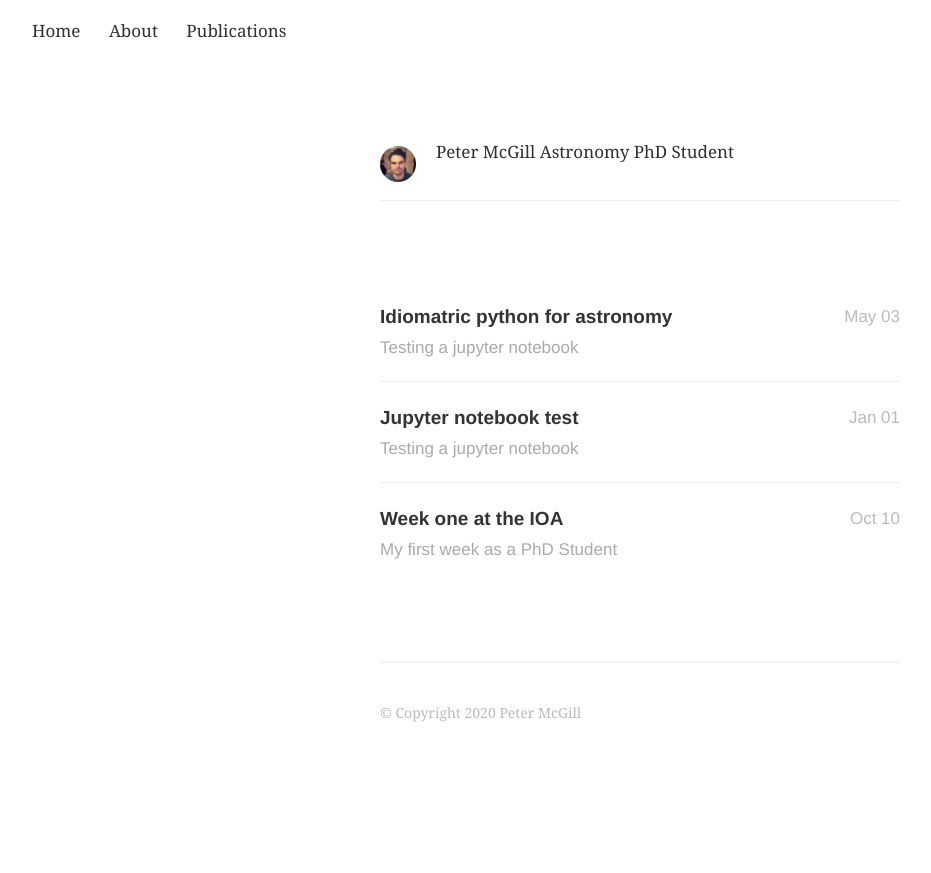
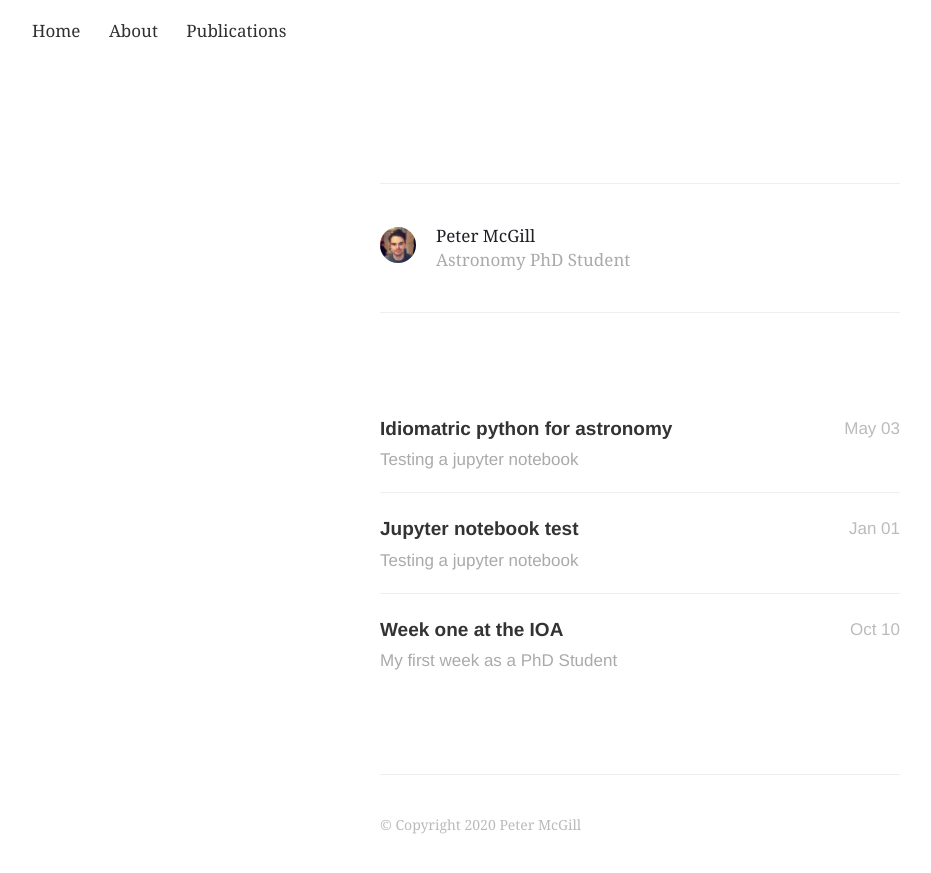
Before and after one commit to astrophpeter/astrophpeter.github.io, a Jekyll site: the page built from index.html, in a window 1280 px wide. Shown: the top 873 px of the page, without its empty margins (0-931 px from the left). Built offline with Jekyll 4.4.1, drawn with Linux system fonts in a browser that asks for light colours; nearby versions of some CDN libraries; the list of posts is cut into pages by our own code.

Commit message:
Update style.css

```diff
--- a/assets/css/style.css
+++ b/assets/css/style.css
@@ -81,6 +81,30 @@ h2 {
 	padding-bottom: 40px;
 	text-align: left;
 	position: relative;
+}
+
+.profile #header {
+	font-size: 17px;
+	font-weight: bold;
+	line-height: 1.4;
+	border-top: 1px solid #eee;
+	padding-top: 40px;
+	margin-bottom: 40px;
+	padding-bottom: 40px;
+	margin-top: 40px;
+	color:#444;
+	border-bottom: 1px solid #eee;
+}
+
+.profile #header div span {
+	color: #aaa;
+	font-weight: 500;
+	display: block;
+}
+
+.profile #header div span.dark {
+	color: #1E2025;
+
 }
 
 .profile #avatar {
```
